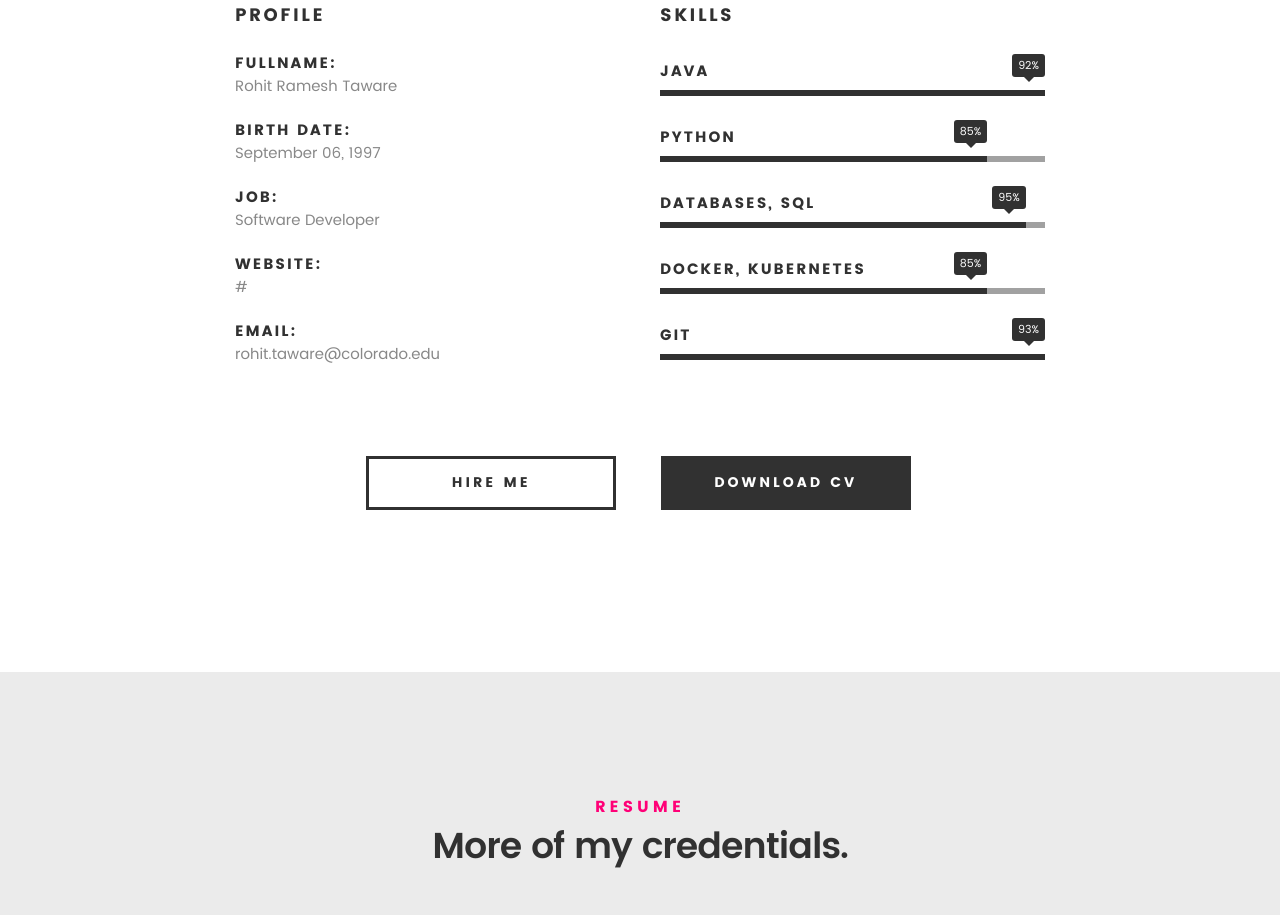
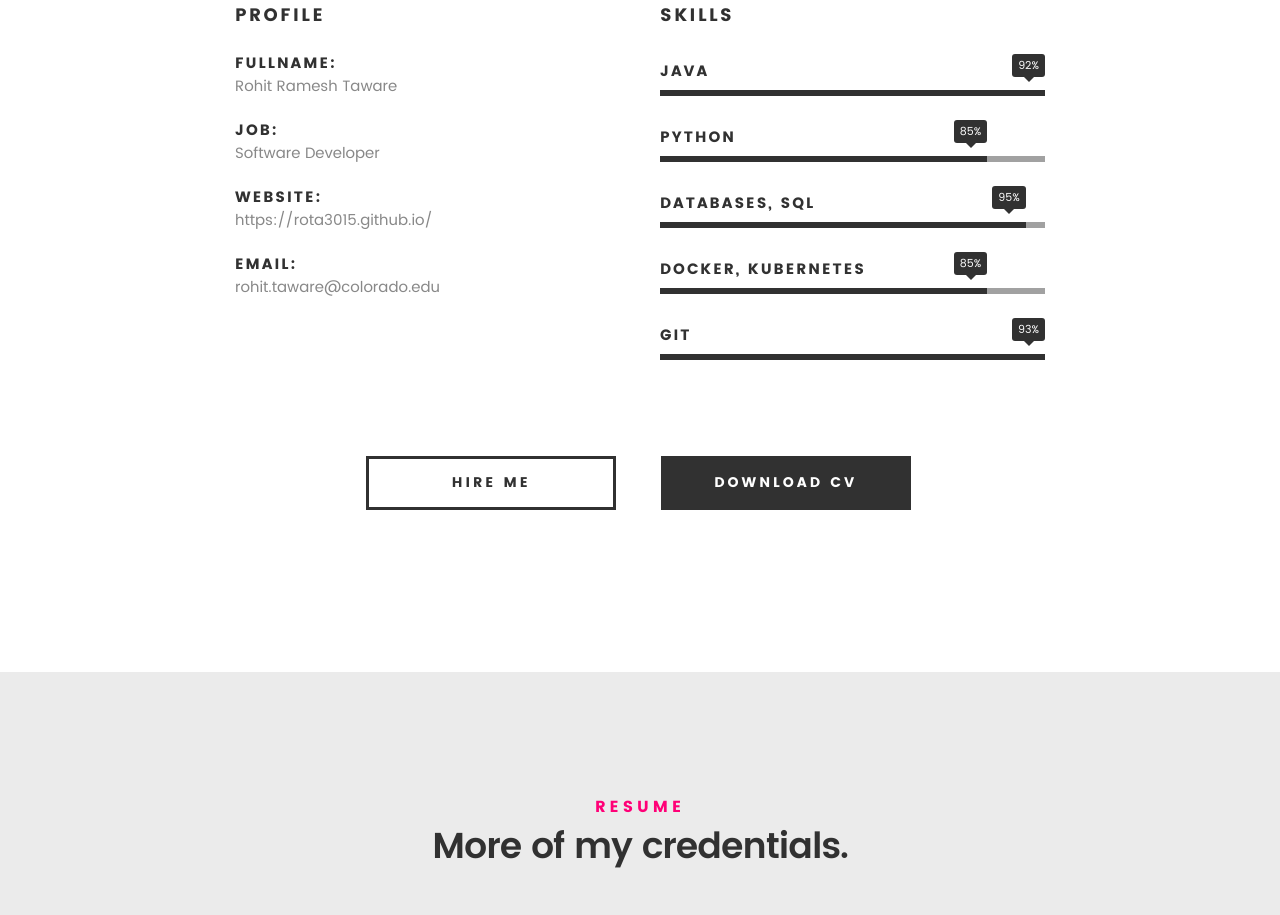
Before and after one commit to rota3015/rohittaware1997.github.io, a plain HTML site: page index.html in a window 1280 px wide. Shown: the part 1457-2372 px from the top of the page. Drawn offline with nearby package versions, Linux system fonts and the light colour scheme; files whose address does not match are found by name.

Commit message:
Update index.html

```diff
--- a/index.html
+++ b/index.html
@@ -131,16 +131,12 @@
    					<span>Rohit Ramesh Taware</span>
    				</li>
    				<li>
-   					<strong>Birth Date:</strong>
-   					<span>September 06, 1997</span>
-   				</li>
-   				<li>
    					<strong>Job:</strong>
    					<span>Software Developer</span>
    				</li>
    				<li>
    					<strong>Website:</strong>
-   					<span>#</span>
+   					<span>https://rota3015.github.io/</span>
    				</li>
    				<li>
    					<strong>Email:</strong>
```
